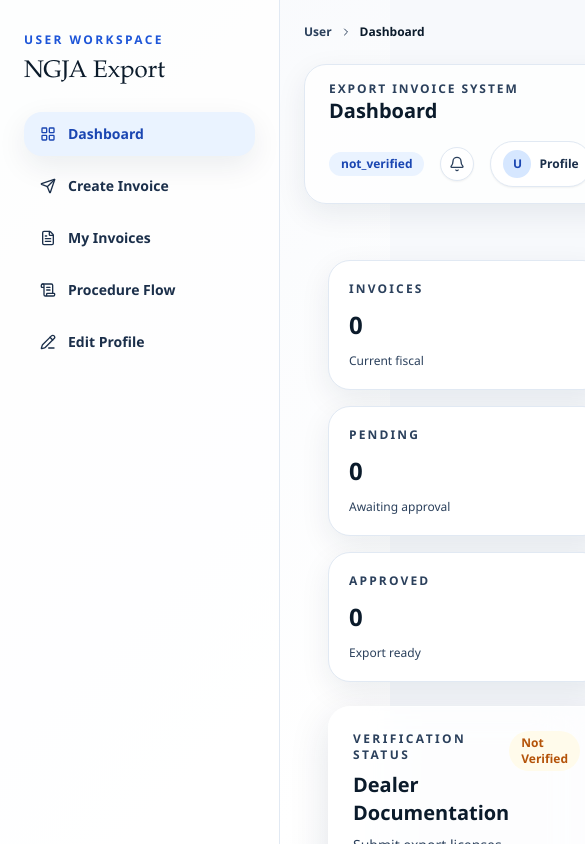
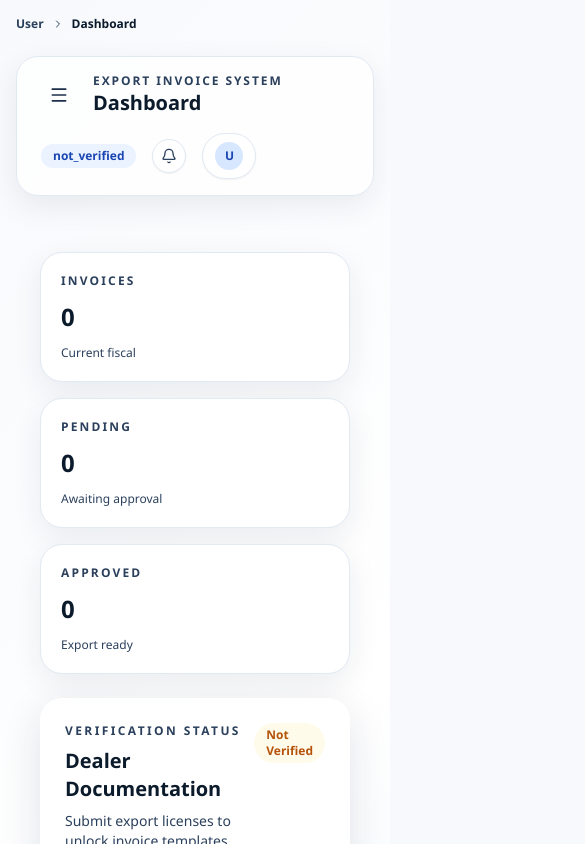
Before and after one commit to NGJA2-0/Invoice-Frontend, a React (Vite) app: page /user/dashboard in a window 390 px wide. Shown: the top 844 px of the page, 585 px wide, since content can reach past the window. Built offline with nearby package versions, Linux system fonts and the light colour scheme.

Commit message:
made  the side bar responsive

```diff
--- a/src/components/layout/Sidebar.jsx
+++ b/src/components/layout/Sidebar.jsx
@@ -1,8 +1,32 @@
 import { NavLink } from 'react-router-dom'
+import { X } from 'lucide-react'
 
-const Sidebar = ({ title, subtitle, items }) => {
+const Sidebar = ({ title, subtitle, items, isOpen, onClose }) => {
   return (
-    <aside className="flex h-full flex-col gap-6 border-r border-cloud-200 bg-white/80 px-6 py-8">
+    <>
+      {/* Mobile Overlay */}
+      {isOpen && (
+        <div
+          className="fixed inset-0 z-40 bg-black/50 md:hidden"
+          onClick={onClose}
+        />
+      )}
+
+      {/* Sidebar */}
+      <aside
+        className={`fixed inset-y-0 left-0 z-50 flex w-64 flex-col gap-6 border-r border-cloud-200 bg-white/80 px-6 py-8 transition-transform duration-300 md:relative md:inset-auto md:w-auto md:translate-x-0 ${
+          isOpen ? 'translate-x-0' : '-translate-x-full md:translate-x-0'
+        }`}
+      >
+        {/* Close Button for Mobile */}
+        <button
+          type="button"
+          onClick={onClose}
+          className="absolute right-4 top-4 rounded-lg p-2 hover:bg-cloud-100 md:hidden"
+        >
+          <X className="h-5 w-5 text-ink-700" />
+        </button>
+
         <div>
           <p className="text-xs font-semibold uppercase tracking-[0.2em] text-azure-600">
             {subtitle}
@@ -14,6 +38,7 @@ const Sidebar = ({ title, subtitle, items }) => {
             <NavLink
               key={item.path}
               to={item.path}
+              onClick={onClose}
               className={({ isActive }) =>
                 `flex items-center gap-3 rounded-xl px-4 py-3 text-sm font-semibold transition ${
                   isActive
@@ -28,6 +53,7 @@ const Sidebar = ({ title, subtitle, items }) => {
           ))}
         </nav>
       </aside>
+    </>
   )
 }
 
--- a/src/components/layout/TopNav.jsx
+++ b/src/components/layout/TopNav.jsx
@@ -1,14 +1,24 @@
-import { Bell } from 'lucide-react'
+import { Bell, Menu } from 'lucide-react'
 import Badge from '../common/Badge'
 
-const TopNav = ({ title, subtitle, status, statusTone = 'info', avatar }) => {
+const TopNav = ({ title, subtitle, status, statusTone = 'info', avatar, onMenuClick }) => {
   return (
     <div className="flex flex-wrap items-center justify-between gap-4 rounded-2xl border border-cloud-200 bg-white/80 px-6 py-4 shadow-soft">
-      <div>
-        <p className="text-xs font-semibold uppercase tracking-[0.16em] text-ink-600">
-          {subtitle}
-        </p>
-        <h2 className="text-xl font-semibold text-ink-900">{title}</h2>
+      <div className="flex items-center gap-4">
+        {/* Mobile Menu Button */}
+        <button
+          type="button"
+          onClick={onMenuClick}
+          className="rounded-lg p-2 text-ink-700 hover:bg-cloud-100 md:hidden"
+        >
+          <Menu className="h-5 w-5" />
+        </button>
+        <div>
+          <p className="text-xs font-semibold uppercase tracking-[0.16em] text-ink-600">
+            {subtitle}
+          </p>
+          <h2 className="text-xl font-semibold text-ink-900">{title}</h2>
+        </div>
       </div>
       <div className="flex items-center gap-4">
         <Badge tone={statusTone}>{status}</Badge>
@@ -22,7 +32,7 @@ const TopNav = ({ title, subtitle, status, statusTone = 'info', avatar }) => {
           <span className="flex h-7 w-7 items-center justify-center rounded-full bg-azure-100 text-azure-700">
             {avatar}
           </span>
-          Profile
+          <span className="hidden sm:inline">Profile</span>
         </div>
       </div>
     </div>
--- a/src/layouts/AdminLayout.jsx
+++ b/src/layouts/AdminLayout.jsx
@@ -1,3 +1,4 @@
+import { useState } from 'react'
 import {
   FileCheck,
   LayoutGrid,
@@ -42,11 +43,18 @@ const AdminLayout = () => {
   const location = useLocation()
   const { user } = useApp()
   const label = pageLabels[location.pathname] || 'Dashboard'
+  const [sidebarOpen, setSidebarOpen] = useState(false)
 
   return (
-    <div className="grid min-h-screen grid-cols-[280px_1fr] bg-page-gradient">
-      <Sidebar title="NGJA Export" subtitle="Admin Console" items={navItems} />
-      <main className="flex flex-col gap-6 p-6">
+    <div className="grid min-h-screen grid-cols-1 md:grid-cols-[280px_1fr] bg-page-gradient">
+      <Sidebar
+        title="NGJA Export"
+        subtitle="Admin Console"
+        items={navItems}
+        isOpen={sidebarOpen}
+        onClose={() => setSidebarOpen(false)}
+      />
+      <main className="flex flex-col gap-6 p-4 sm:p-6">
         <Breadcrumbs
           items={[
             { label: 'Admin', active: false },
@@ -58,6 +66,7 @@ const AdminLayout = () => {
           subtitle="Verification Oversight"
           status="Active"
           avatar={user?.avatar || 'A'}
+          onMenuClick={() => setSidebarOpen(!sidebarOpen)}
         />
         <section className="page-shell">
           <Outlet />
--- a/src/layouts/UserLayout.jsx
+++ b/src/layouts/UserLayout.jsx
@@ -1,3 +1,4 @@
+import { useState } from 'react'
 import {
   FileText,
   LayoutGrid,
@@ -39,11 +40,18 @@ const UserLayout = () => {
   const location = useLocation()
   const { userStatus, user } = useApp()
   const label = pageLabels[location.pathname] || 'Dashboard'
+  const [sidebarOpen, setSidebarOpen] = useState(false)
 
   return (
-    <div className="grid min-h-screen grid-cols-[280px_1fr] bg-page-gradient">
-      <Sidebar title="NGJA Export" subtitle="User Workspace" items={navItems} />
-      <main className="flex flex-col gap-6 p-6">
+    <div className="grid min-h-screen grid-cols-1 md:grid-cols-[280px_1fr] bg-page-gradient">
+      <Sidebar
+        title="NGJA Export"
+        subtitle="User Workspace"
+        items={navItems}
+        isOpen={sidebarOpen}
+        onClose={() => setSidebarOpen(false)}
+      />
+      <main className="flex flex-col gap-6 p-4 sm:p-6">
         <Breadcrumbs
           items={[
             { label: 'User', active: false },
@@ -56,6 +64,7 @@ const UserLayout = () => {
           status={userStatus}
           statusTone={statusTone[userStatus] || 'info'}
           avatar={user?.avatar || 'U'}
+          onMenuClick={() => setSidebarOpen(!sidebarOpen)}
         />
         <section className="page-shell">
           <Outlet />
```
Lines whose indentation alone changed are shown as unchanged.
